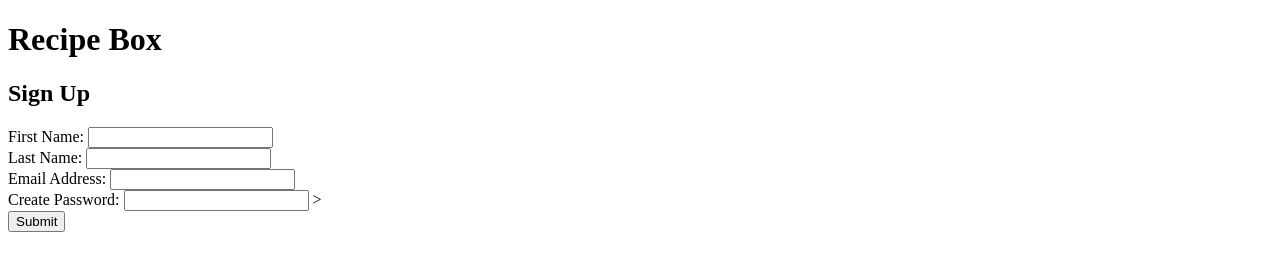
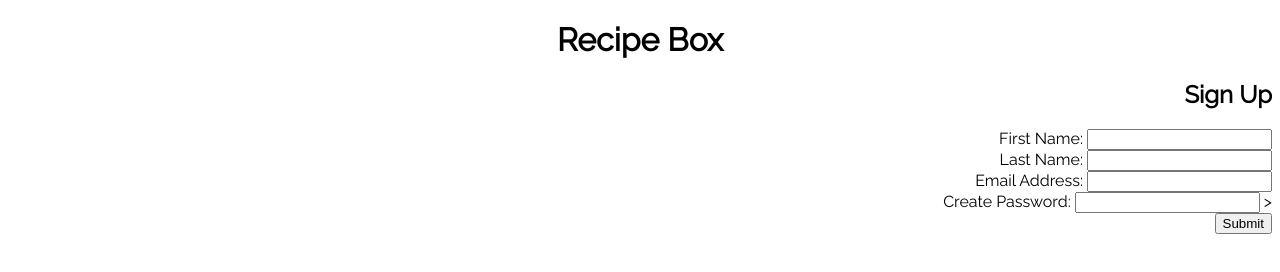
Before and after one commit to mollybick/SavvyCodersCapstone, a website: page index.html in a window 1280 px wide. Drawn offline with Linux system fonts and the light colour scheme.

Commit message:
Aligned sign up menu to right side of page

```diff
--- a/index.html
+++ b/index.html
@@ -1,36 +1,38 @@
 <!DOCTYPE html>
 <html lang="en">
   <head>
-  <meta charset="UTF-8">
-  <meta name="viewport" content="width=device-width, initial-scale=1.0">
-  <meta http-equiv="X-UA-Compatible" content="ie=edge">
-  <link href="https://fonts.googleapis.com/css?family=Raleway&display=swap" rel="stylesheet">
+    <meta charset="UTF-8" />
+    <meta name="viewport" content="width=device-width, initial-scale=1.0" />
+    <meta http-equiv="X-UA-Compatible" content="ie=edge" />
+    <link
+      href="https://fonts.googleapis.com/css?family=Raleway&display=swap"
+      rel="stylesheet"
+    />
+    <link rel="stylesheet" href="./style-css.css" type="text/css" />
     <title>Recipe Box</title>
   </head>
   <body>
-
     <h1>Recipe Box</h1>
 
     <h2>Sign Up</h2>
 
     <form>
       <label for="firstname">First Name:</label>
-      <input type="text" name="first-name-text-field" id= "firstname">
-      <br>
+      <input type="text" name="first-name-text-field" id="firstname" />
+      <br />
       <label for="lastname">Last Name:</label>
-      <input type="text" name="last-name-text-field" id= "lastname">
-      <br>
+      <input type="text" name="last-name-text-field" id="lastname" />
+      <br />
       <label for="email">Email Address:</label>
-      <input type="text" name="email-address-text-field" id= "email">
-      <br>
+      <input type="text" name="email-address-text-field" id="email" />
+      <br />
       <label for="password">Create Password:</label>
-      <input type="password" name="password-text-field" id= "password">
+      <input type="password" name="password-text-field" id="password" />
       >
-  <br>
+      <br />
       <section class="submission">
-      <input type="submit" value="Submit">
+        <input type="submit" value="Submit" />
       </section>
     </form>
-
   </body>
 </html>
--- a/style-css.css
+++ b/style-css.css
@@ -1,4 +1,4 @@
-body {
+:root {
   font-family: "Raleway", sans-serif;
 }
 
@@ -7,5 +7,9 @@ h1 {
 }
 
 h2 {
-  text-align: center;
+  text-align: right;
 }
+
+form {
+  text-align: right;
+}
```
Lines whose indentation alone changed are shown as unchanged.
